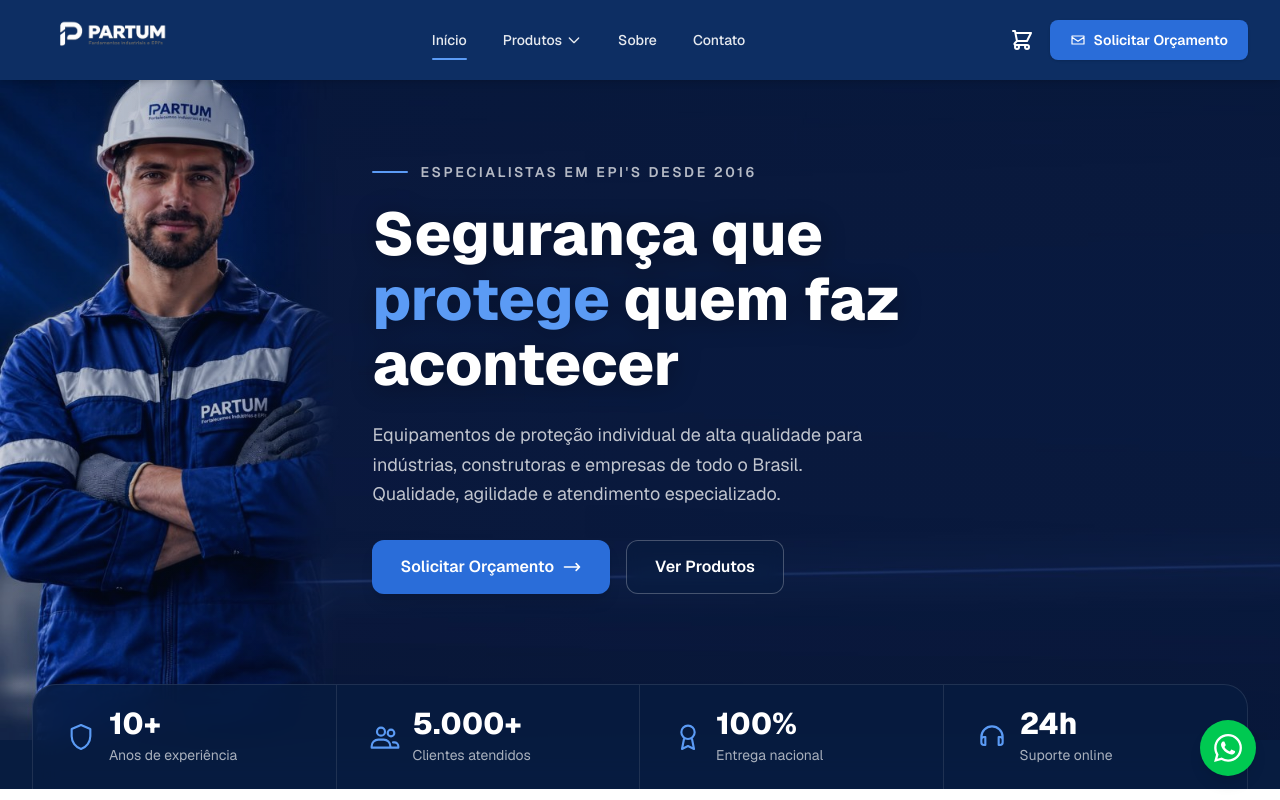
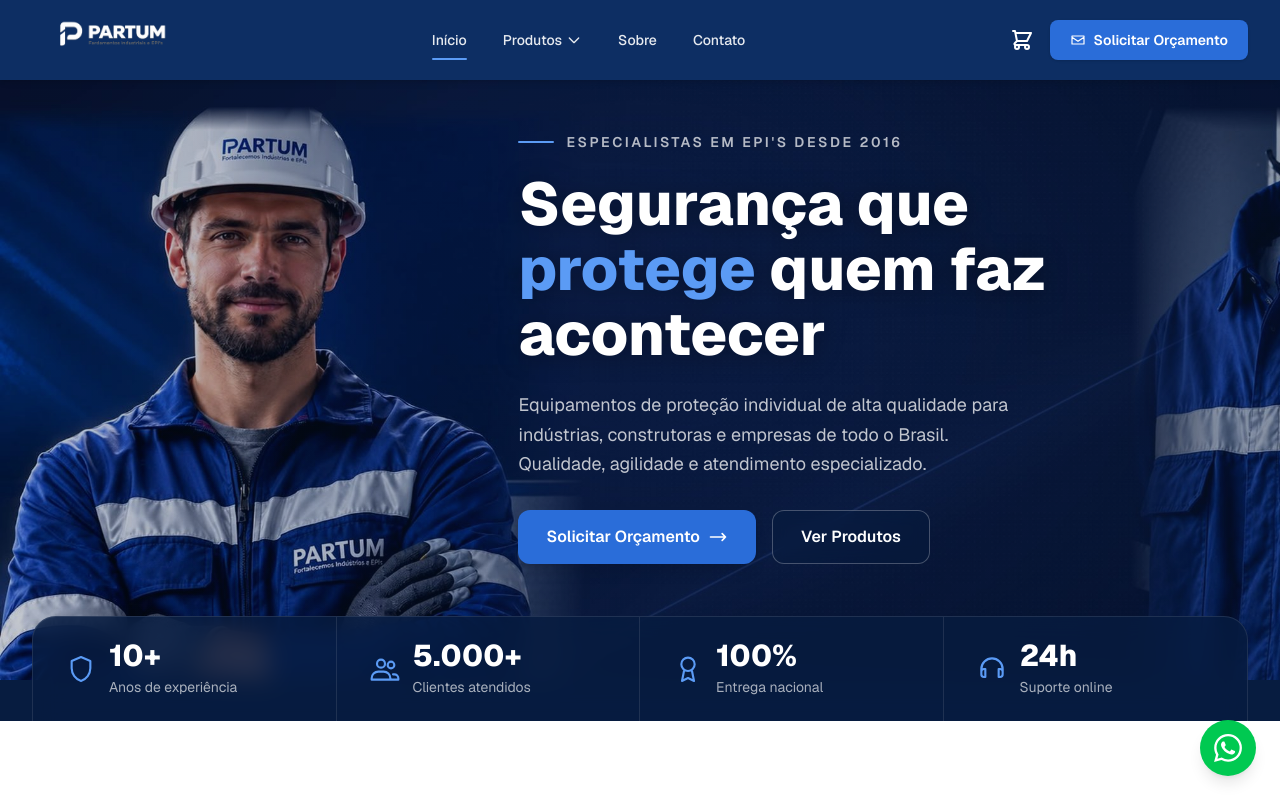
Before and after one commit to ivoportugal1/PartumBrasil, a Next.js app: page / in a window 1280 px wide. Shown: the top 800 px of the page. Built offline with nearby package versions, Linux system fonts and the light colour scheme.

Commit message:
Hero: homem maior e fundo com profundidade

```diff
--- a/components/Hero.tsx
+++ b/components/Hero.tsx
@@ -56,7 +56,7 @@
   return (
     <section id="inicio" className="relative bg-primary-dark">
       {/* Faixa da imagem: mesma proporcao da arte (2400x900), entao ela nunca e cortada */}
-      <div className="relative w-full min-h-[600px] lg:min-h-[660px] lg:aspect-[8/3] overflow-hidden">
+      <div className="relative w-full min-h-[580px] lg:min-h-[600px] lg:aspect-[240/103] overflow-hidden">
         <Image
           src="/hero.jpg"
           alt="Profissional com fardamento e EPI da Partum Brasil"
@@ -70,7 +70,7 @@
 
         <div className="absolute inset-0 flex items-center">
           <div className="w-full max-w-7xl mx-auto px-4 sm:px-6 lg:px-8 pb-20 lg:pb-16">
-            <div className="max-w-2xl lg:ml-[28%]">
+            <div className="max-w-2xl lg:ml-[40%]">
               <div className="flex items-center gap-3 mb-5">
                 <span className="block w-9 h-0.5 bg-accent-light rounded-full" />
                 <span className="text-white/70 text-xs sm:text-sm font-semibold uppercase tracking-[0.18em]">
@@ -113,7 +113,7 @@
       </div>
 
       {/* Barra de indicadores flutuante */}
-      <div className="relative px-4 sm:px-6 lg:px-8 -mt-12 lg:-mt-14">
+      <div className="relative px-4 sm:px-6 lg:px-8 -mt-12 lg:-mt-16">
         <div className="max-w-7xl mx-auto bg-primary-dark/80 backdrop-blur-md border border-white/10 border-b-0 rounded-t-3xl">
           <div className="grid grid-cols-2 lg:grid-cols-4 divide-x divide-white/10">
             {stats.map((s) => (
```
Also changed, not shown: public/hero.jpg.
